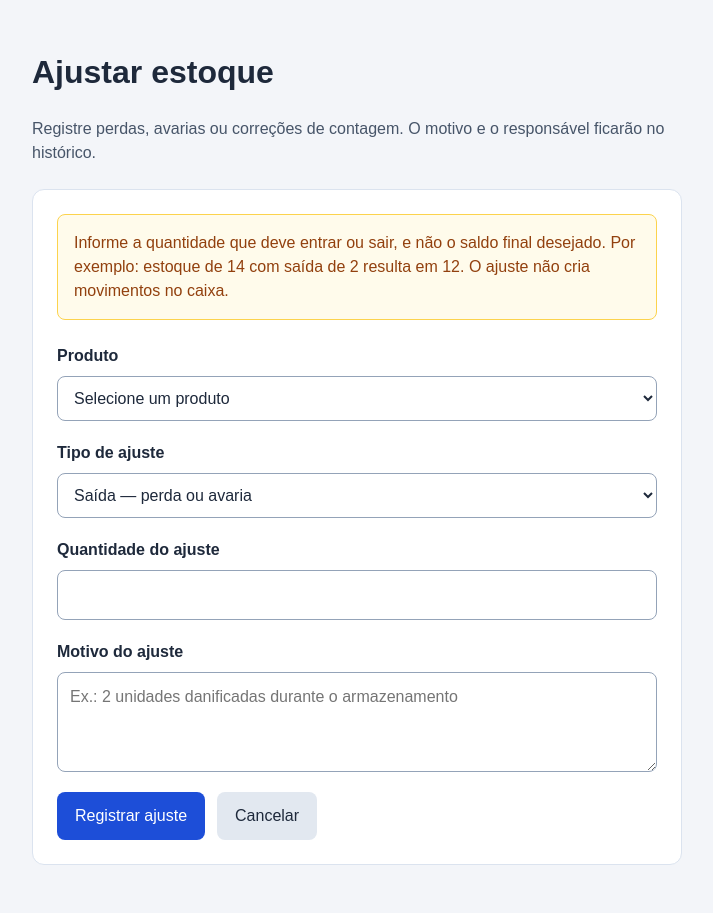
After one commit to matheuzdbatista/gestao-negocio, a Django app: page /estoque/ajuste/ in a window 1280 px wide. The commit adds this page. Shown: the whole page, without its empty margins (283-996 px from the left). Run offline with Django 5.2, Linux system fonts and the light colour scheme; the visitor is signed in with stand-in values (Sample User, id 1); data that the repository does not hold is empty.

Commit message:
Adiciona ajustes de estoque com motivo e historico

```diff
--- a/config/urls.py
+++ b/config/urls.py
@@ -2,6 +2,7 @@ from django.contrib import admin
 from django.urls import path
 
 from gestao.views import (
+    ajuste_estoque,
     cancelar_venda,
     confirmar_venda,
     dashboard,
@@ -119,4 +120,9 @@ urlpatterns = [
         historico_estoque,
         name="historico_estoque",
     ),
+    path(
+        "estoque/ajuste/",
+        ajuste_estoque,
+        name="ajuste_estoque",
+    ),
 ]
--- a/gestao/forms.py
+++ b/gestao/forms.py
@@ -340,3 +340,50 @@ class ReembolsoVendaForm(forms.Form):
             }
         ),
     )
+class AjusteEstoqueForm(forms.Form):
+    produto = forms.ModelChoiceField(
+        queryset=Produto.objects.all(),
+        label="Produto",
+        empty_label="Selecione um produto",
+    )
+
+    tipo = forms.ChoiceField(
+        label="Tipo de ajuste",
+        choices=[
+            ("saida", "Saída — perda ou avaria"),
+            ("entrada", "Entrada — correção de contagem"),
+        ],
+    )
+
+    quantidade = forms.IntegerField(
+        label="Quantidade do ajuste",
+        min_value=1,
+        max_value=2147483647,
+        widget=forms.NumberInput(
+            attrs={
+                "min": "1",
+                "step": "1",
+            }
+        ),
+    )
+
+    motivo = forms.CharField(
+        label="Motivo do ajuste",
+        max_length=200,
+        widget=forms.Textarea(
+            attrs={
+                "rows": 3,
+                "placeholder": (
+                    "Ex.: 2 unidades danificadas "
+                    "durante o armazenamento"
+                ),
+            }
+        ),
+    )
+
+    def __init__(self, *args, **kwargs):
+        super().__init__(*args, **kwargs)
+
+        self.fields["produto"].queryset = (
+            Produto.objects.order_by("nome", "id")
+        )
--- /dev/null
+++ b/gestao/templates/gestao/ajuste_estoque.html
@@ -0,0 +1,184 @@
+<!DOCTYPE html>
+<html lang="pt-br">
+<head>
+    <meta charset="UTF-8">
+    <meta name="viewport" content="width=device-width, initial-scale=1.0">
+
+    <title>Ajustar estoque | Painel de Gestão</title>
+
+    <style>
+        * {
+            box-sizing: border-box;
+        }
+
+        body {
+            margin: 0;
+            background: #f3f5f9;
+            color: #1e293b;
+            font-family: Arial, sans-serif;
+            line-height: 1.5;
+        }
+
+        main {
+            width: calc(100% - 32px);
+            max-width: 650px;
+            margin: 48px auto;
+        }
+
+        .descricao {
+            color: #475569;
+        }
+
+        .painel {
+            margin-top: 24px;
+            padding: 24px;
+            border: 1px solid #dbe3ef;
+            border-radius: 12px;
+            background: white;
+        }
+
+        .campo {
+            margin-bottom: 20px;
+        }
+
+        label {
+            display: block;
+            margin-bottom: 8px;
+            font-weight: bold;
+        }
+
+        input,
+        select,
+        textarea {
+            display: block;
+            width: 100%;
+            min-height: 44px;
+            padding: 12px;
+            border: 1px solid #94a3b8;
+            border-radius: 8px;
+            background: white;
+            color: #1e293b;
+            font: inherit;
+        }
+
+        textarea {
+            min-height: 100px;
+            resize: vertical;
+        }
+
+        :focus-visible {
+            outline: 2px solid #1d4ed8;
+            outline-offset: 3px;
+        }
+
+        .aviso {
+            margin-bottom: 24px;
+            padding: 16px;
+            border: 1px solid #fcd34d;
+            border-radius: 8px;
+            background: #fffbeb;
+            color: #92400e;
+        }
+
+        .acoes {
+            display: flex;
+            flex-wrap: wrap;
+            gap: 12px;
+        }
+
+        .botao {
+            display: inline-block;
+            padding: 12px 18px;
+            border: none;
+            border-radius: 8px;
+            background: #1d4ed8;
+            color: white;
+            font: inherit;
+            text-decoration: none;
+            cursor: pointer;
+        }
+
+        .botao:hover {
+            background: #1e40af;
+        }
+
+        .secundario {
+            background: #e2e8f0;
+            color: #1e293b;
+        }
+
+        .secundario:hover {
+            background: #cbd5e1;
+        }
+
+        .errorlist {
+            color: #b91c1c;
+            padding-left: 20px;
+        }
+
+        @media (max-width: 600px) {
+            main {
+                margin: 24px auto;
+            }
+
+            .painel {
+                padding: 16px;
+            }
+        }
+    </style>
+</head>
+
+<body>
+    <main>
+        <h1>Ajustar estoque</h1>
+
+        <p class="descricao">
+            Registre perdas, avarias ou correções de contagem.
+            O motivo e o responsável ficarão no histórico.
+        </p>
+
+        <section class="painel" aria-label="Formulário de ajuste">
+            <div class="aviso">
+                Informe a quantidade que deve entrar ou sair,
+                e não o saldo final desejado.
+                Por exemplo: estoque de 14 com saída de 2 resulta em 12.
+                O ajuste não cria movimentos no caixa.
+            </div>
+
+            <form method="post" action="{% url 'ajuste_estoque' %}">
+                {% csrf_token %}
+
+                {% if form.non_field_errors %}
+                    <div role="alert">
+                        {{ form.non_field_errors }}
+                    </div>
+                {% endif %}
+
+                {% for field in form %}
+                    <div class="campo">
+                        <label for="{{ field.id_for_label }}">
+                            {{ field.label }}
+                        </label>
+
+                        {{ field }}
+                        {{ field.errors }}
+                    </div>
+                {% endfor %}
+
+                <div class="acoes">
+                    <button type="submit" class="botao">
+                        Registrar ajuste
+                    </button>
+
+                    <a
+                        href="{% url 'lista_produtos' %}"
+                        class="botao secundario"
+                    >
+                        Cancelar
+                    </a>
+                </div>
+            </form>
+        </section>
+    </main>
+</body>
+</html>
--- a/gestao/views.py
+++ b/gestao/views.py
@@ -10,6 +10,8 @@ from django.shortcuts import get_object_or_404, redirect, render
 from django.utils import timezone
 from django.views.decorators.http import require_POST
 from django.core.paginator import Paginator
+from .forms import AjusteEstoqueForm
+from .services import ajustar_estoque
 
 from .forms import (
     CancelamentoVendaForm,
@@ -933,3 +935,42 @@ def historico_estoque(request):
             "filtros_url": filtros.urlencode(),
         },
     )
+@staff_member_required
+def ajuste_estoque(request):
+    if request.method == "POST":
+        form = AjusteEstoqueForm(request.POST)
+
+        if form.is_valid():
+            try:
+                movimento = ajustar_estoque(
+                    produto_id=form.cleaned_data["produto"].pk,
+                    tipo=form.cleaned_data["tipo"],
+                    quantidade=form.cleaned_data["quantidade"],
+                    motivo=form.cleaned_data["motivo"],
+                    usuario=request.user,
+                )
+            except ValueError as erro:
+                form.add_error(None, str(erro))
+            except ValidationError as erro:
+                form.add_error(
+                    None,
+                    " ".join(erro.messages),
+                )
+            else:
+                messages.success(
+                    request,
+                    "Ajuste registrado com sucesso. "
+                    f"Estoque atual: {movimento.saldo_apos}.",
+                )
+
+                return redirect("lista_produtos")
+    else:
+        form = AjusteEstoqueForm()
+
+    return render(
+        request,
+        "gestao/ajuste_estoque.html",
+        {
+            "form": form,
+        },
+    )
```
Also changed, not shown: gestao/services.py (+81 -0 lines), gestao/templates/gestao/produtos.html (+17 -3 lines).
